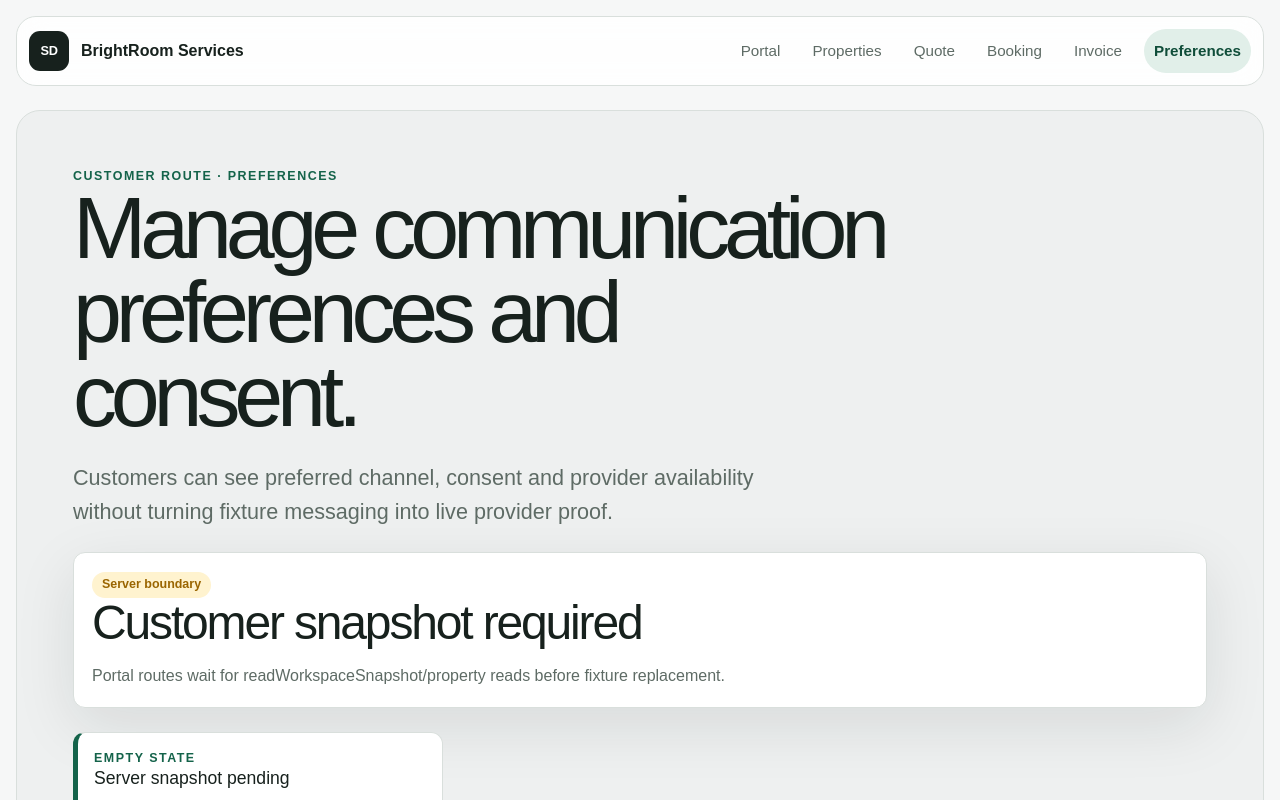
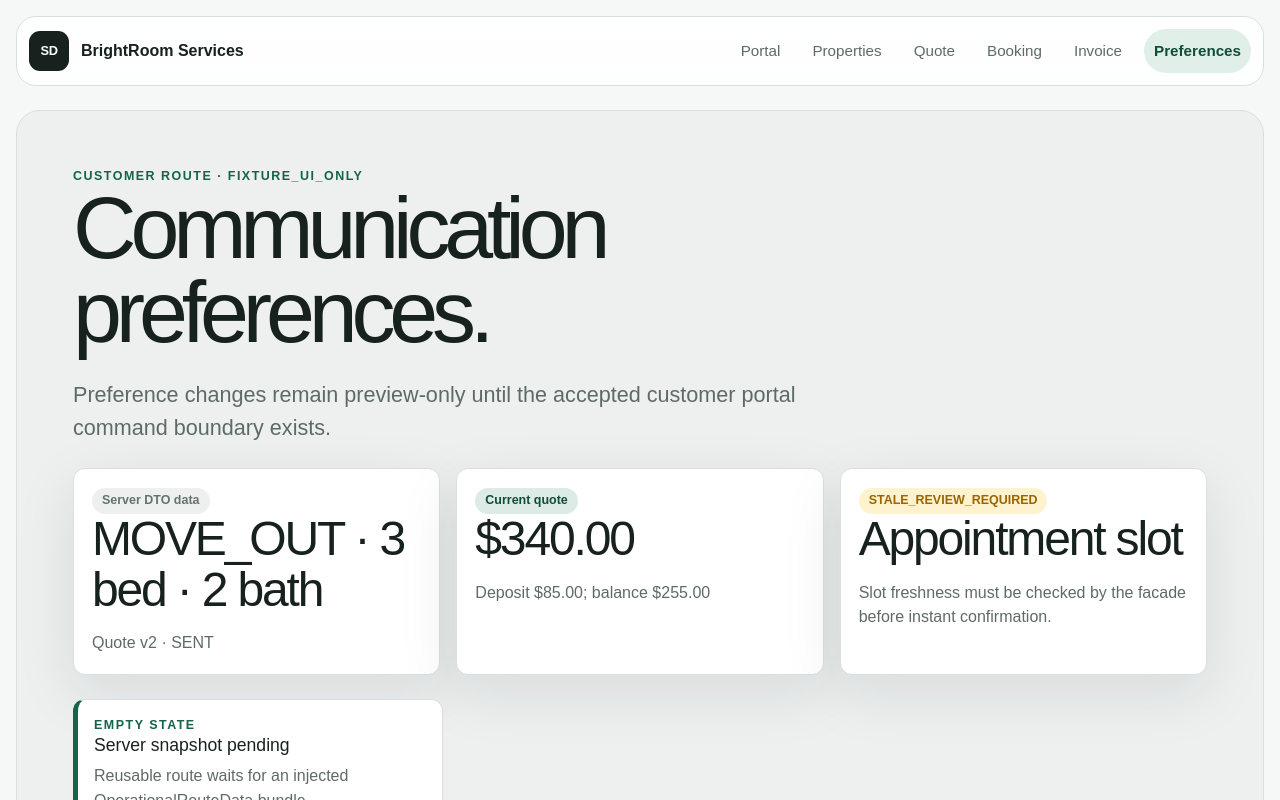
Before and after one commit to SaamVR/ServiceDesk, a Next.js app: page /portal/preferences in a window 1280 px wide. Shown: the top 800 px of the page. Built offline with nearby package versions, Linux system fonts and the light colour scheme.

Commit message:
refactor(product): route portal preferences through fixture wrapper

```diff
--- a/src/app/portal/preferences/page.tsx
+++ b/src/app/portal/preferences/page.tsx
@@ -1,13 +1,12 @@
-import { OperationalRoute } from "@/features/operations/OperationalRoute";
+import { OperationalFixtureRoute } from "@/features/operations/OperationalFixtureRoute";
 
 export default function PortalPreferencesPage() {
   return (
-    <OperationalRoute
+    <OperationalFixtureRoute
       surface="customer"
       customerModule="preferences"
-      resourceLabel="preferences"
-      title="Manage communication preferences and consent."
-      description="Customers can see preferred channel, consent and provider availability without turning fixture messaging into live provider proof."
+      title="Communication preferences."
+      description="Preference changes remain preview-only until the accepted customer portal command boundary exists."
     />
   );
 }
```
